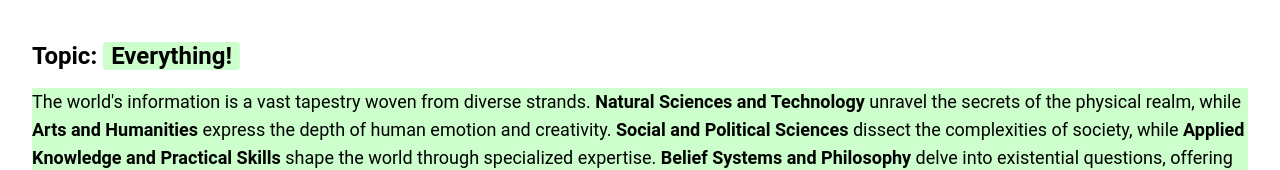
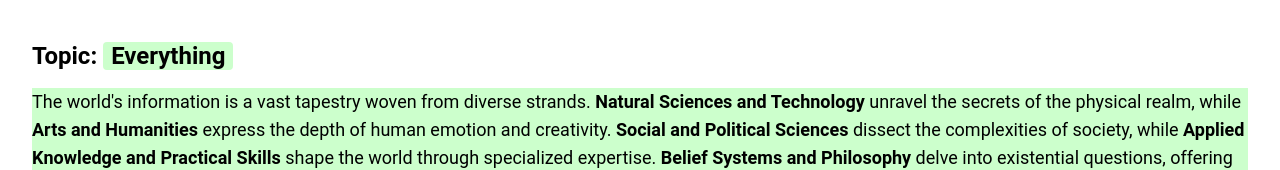
Before and after one commit to markclift/explainit, a Next.js app: page / in a window 1280 px wide. Shown: the top 170 px of the page. Built offline with nearby package versions, Linux system fonts and the light colour scheme; no server answers.

Commit message:
Adding facts to be displayed while waiting for API

```diff
--- a/components/App.tsx
+++ b/components/App.tsx
@@ -1,25 +1,52 @@
 import React, { useEffect, useState } from 'react';
-import { CircularProgressbar } from 'react-circular-progressbar';
-import 'react-circular-progressbar/dist/styles.css'; // Import the styles
 import { useAppContext } from '../context/AppContext';
-import Header from './Header'
 import Footer from './Footer'
 import Summary from './Summary'
 import Heading from './Heading'
 import TopicSelector from './TopicSelector'
 import ExperienceSlider from './ExperienceSlider'
 import GenerateButton from './GenerateButton'
+import LoadingScreen from './LoadingScreen'
 
 const App = () => {
-    const { topic, isLoading, error } = useAppContext();
+    const { topic, isLoading, error, topics, selectedTopicIndex } = useAppContext();
+    const [currentFactIndex, setCurrentFactIndex] = useState(0);
+    const [displayedFact, setDisplayedFact] = useState('');
     const [percentage, setPercentage] = useState(0);
+
+    useEffect(() => {
+        if (isLoading && topics[selectedTopicIndex]) {
+            // Initialize with the first fact
+            setCurrentFactIndex(0);
+            setDisplayedFact(topics[selectedTopicIndex]['subtopic-facts'][0]);
+        }
+    }, [isLoading, selectedTopicIndex, topics]);
+
+    useEffect(() => {
+        let factTimer = null;
+        if (isLoading) {
+            factTimer = setInterval(() => {
+                setCurrentFactIndex((prevIndex) => {
+                    const newIndex = (prevIndex + 1) % topics[selectedTopicIndex]['subtopic-facts'].length;
+                    setDisplayedFact(topics[selectedTopicIndex]['subtopic-facts'][newIndex]);
+                    return newIndex;
+                });
+            }, 7000); // Change fact every 7 seconds
+        }
+
+        return () => {
+            if (factTimer) {
+                clearInterval(factTimer);
+            }
+        };
+    }, [isLoading, selectedTopicIndex, topics]);
 
     useEffect(() => {
         let timer: NodeJS.Timeout;
         if (isLoading && percentage < 100) {
             timer = setTimeout(() => {
                 setPercentage((prevPercentage) => prevPercentage + 1);
-            }, 220);
+            }, 210); // 21 seconds for the timer to reach 100%
         } else {
             setPercentage(0);
         }
@@ -33,6 +60,8 @@ const App = () => {
             window.scrollTo(0, 0);
         }
     }, [isLoading]);
+
+    const subtopic = selectedTopicIndex >= 0 ? topics[selectedTopicIndex]['subtopic-name'] : '';
 
     return (
         <div className="flex flex-col min-h-screen relative px-8">
@@ -48,11 +77,12 @@ const App = () => {
             </main>
             <Footer />
             {isLoading && (
-                <div className="absolute inset-0 bg-gray-500 bg-opacity-50 z-50 flex items-center justify-center">
-                    <div style={{ width: 100, height: 100 }}>
-                        <CircularProgressbar value={percentage} text={`${percentage}%`} />
-                    </div>
-                </div>
+                <LoadingScreen
+                    percentage={percentage}
+                    displayedFact={displayedFact}
+                    subtopic={subtopic}
+                    currentFactIndex={currentFactIndex}
+                />
             )}
         </div>
     )
--- /dev/null
+++ b/components/LoadingScreen.tsx
@@ -0,0 +1,28 @@
+import React from 'react';
+import { CircularProgressbar } from 'react-circular-progressbar';
+import 'react-circular-progressbar/dist/styles.css'; // Import the styles
+
+interface LoadingScreenProps {
+  percentage: number;
+  displayedFact: string;
+  subtopic: string;
+  currentFactIndex: number;
+}
+
+const LoadingScreen: React.FC<LoadingScreenProps> = ({ percentage, displayedFact, subtopic, currentFactIndex }) => (
+  <div className="absolute inset-0 bg-gray-500 bg-opacity-50 z-50 flex items-center justify-center">
+    <div className="bg-white p-4 rounded shadow-md flex flex-col items-center space-y-4 w-3/4 md:w-1/2 lg:w-1/3"> {/* set fixed width here */}
+      <h2 className="text-2xl font-bold text-center">Summarizing {subtopic}...</h2> {/* increase title size */}
+      <div className="flex items-center space-x-4">
+        <div style={{ width: 100, height: 100 }}> {/* decrease CircularProgress size */}
+          <CircularProgressbar value={percentage} text={`${percentage}%`} />
+        </div>
+        <div key={currentFactIndex} className="text-xl text-center transition-opacity duration-7000 ease-in-out animate-fadeInOut">
+          <p className="overflow-ellipsis overflow-hidden max-h-[3.6rem]">{displayedFact}</p>
+        </div>
+      </div>
+    </div>
+  </div>
+);
+
+export default LoadingScreen;
--- a/components/TopicSelector.tsx
+++ b/components/TopicSelector.tsx
@@ -12,7 +12,7 @@ const TopicSelector = () => {
           className={`px-4 py-2 text-lg rounded shadow-md transition duration-300 ease-in-out transform hover:-translate-y-1 hover:scale-110 ${selectedTopicIndex === index ? 'bg-blue-600 text-white hover:bg-blue-700' : 'bg-white border border-gray-300 hover:bg-gray-100'}`}
           onClick={() => selectTopic(index)}
         >
-          {topic}
+          {topic['subtopic-name']}
         </button>
       ))}
       <TopicFreeTextEntry />
--- a/context/AppContext.tsx
+++ b/context/AppContext.tsx
@@ -6,8 +6,8 @@ const AppContext = createContext(null);
 
 export const AppProvider = ({ children }) => {
     const [summary, setSummary] = useState(initialData['initial-summary']);
-    const [topic, setTopic] = useState('Everything!');
-    const [topics, setTopics] = useState(initialData['initial-topics']);
+    const [topic, setTopic] = useState(initialData['initial-topic']);
+    const [topics, setTopics] = useState(initialData['initial-subtopics']);
     const [selectedTopicIndex, setSelectedTopicIndex] = useState(-1);
     const [customTopic, setCustomTopicText] = useState('');
     const [experienceLevels, setExperienceLevels] = useState(initialData['experience-levels']);
@@ -47,15 +47,15 @@ export const AppProvider = ({ children }) => {
         setIsLoading(true); // Set loading to true before sending request
         setError(null);
 
-        const topic = selectedTopicIndex >= 0 ? topics[selectedTopicIndex] : customTopic;
+        const subtopic = selectedTopicIndex >= 0 ? topics[selectedTopicIndex] : customTopic;
         const experience = experienceLevels[selectedExperienceLevel]['level-prompt-text'];
 
         try {
-            const result = await generateSummaryAndTopics(topic, experience);
+            const result = await generateSummaryAndTopics(subtopic['subtopic-name'], experience);
 
             setTopic(result.topic);
             setSummary(result.summary);
-            setTopics(result['sub-topics']);
+            setTopics(result.subtopics);
             setSelectedTopicIndex(-1); // Deselect the topics
             setCustomTopic(''); // Clear the custom topic text
         } catch (error) {
--- a/data.json
+++ b/data.json
@@ -1,6 +1,6 @@
 {
-    "prompt": "Please give me 5 mutually exclusive and collectively exhaustive sub-topics of the topic {topic} and a summary explaining the topic of {topic} to me as if I were {experience} in roughly 100 words. Please do not refer to me as {experience} in your response. If you refer to the sub-topics in your summary, please wrap them in html bold tags. Please return your response to me in a json format as follows: \n\n{ \n\"topic\": \"{topic}\",\n\"summary\": \"xxx\",\n\"sub-topics\": [\n\"xxx\",\n\"xxx\",\n\"xxx\",\n\"xxx\",\n\"xxx\"\n]\n}\n",
-    "experience-levels":[
+    "prompt": "Please give me 5 mutually exclusive and collectively exhaustive sub-topics of the topic {topic} and a summary explaining the topic of {topic} to me as if I were {experience} in roughly 100 words. Please do not refer to me as {experience} in your response. If you refer to the sub-topics in your summary, please wrap them in html bold tags. For each sub-topic, please also give me 3 of the most funny facts you know about the sub-topic. Start your facts with the text: \"Did you know that...\". Please return your response to me in a json format as follows\n\n{ \"topic\": \"{topic}\", \"summary\": \"xxx\", \"subtopics\": [ { \"subtopic-name\": \"xxx\", \"subtopic-facts\": [\"fact 1\", \"fact 2\", \"fact 3\"] }, { \"subtopic-name\": \"xxx\", \"subtopic-facts\": [\"fact 1\", \"fact 2\", \"fact 3\"] }, { \"subtopic-name\": \"xxx\", \"subtopic-facts\": [\"fact 1\", \"fact 2\", \"fact 3\"] }, { \"subtopic-name\": \"xxx\", \"subtopic-facts\": [\"fact 1\", \"fact 2\", \"fact 3\"] }, { \"subtopic-name\": \"xxx\", \"subtopic-facts\": [\"fact 1\", \"fact 2\", \"fact 3\"] } ] }",
+    "experience-levels": [
         {
             "level-label": "Pre-school",
             "level-prompt-text": "a pre-school student"
@@ -18,12 +18,48 @@
             "level-prompt-text": "an expert on the topic"
         }
     ],
+    "initial-topic": "Everything",
     "initial-summary": "The world's information is a vast tapestry woven from diverse strands. <b>Natural Sciences and Technology</b> unravel the secrets of the physical realm, while <b>Arts and Humanities</b> express the depth of human emotion and creativity. <b>Social and Political Sciences</b> dissect the complexities of society, while <b>Applied Knowledge and Practical Skills</b> shape the world through specialized expertise. <b>Belief Systems and Philosophy</b> delve into existential questions, offering wisdom and spiritual guidance.",
-    "initial-topics": [
-        "Natural Sciences and Technology",
-        "Arts and Humanities",
-        "Social and Political Sciences",
-        "Applied Knowledge and Practical Skills",
-        "Belief Systems and Philosophy"
+    "initial-subtopics": [
+        {
+            "subtopic-name": "Natural Sciences and Technology",
+            "subtopic-facts": [
+                "Did you know that bananas are berries, while strawberries are not?",
+                "Did you know that the average cloud weighs about the same as 100 elephants?",
+                "Did you know that the world's smallest computer is smaller than a grain of rice?"
+            ]
+        },
+        {
+            "subtopic-name": "Arts and Humanities",
+            "subtopic-facts": [
+                "Did you know that the word 'avocado' comes from the Aztec word for testicle? Enjoy your guacamole!",
+                "Did you know that the Mona Lisa has no eyebrows? It was fashionable in Renaissance Florence to shave them off!",
+                "Did you know that the shortest war in history was between Britain and Zanzibar in 1896? It lasted only 38 minutes!"
+            ]
+        },
+        {
+            "subtopic-name": "Social and Political Sciences",
+            "subtopic-facts": [
+                "Did you know that Iceland elected a comedian as its mayor? Jón Gnarr ran as a joke and won!",
+                "Did you know that the average person spends six months of their life waiting for red lights to turn green?",
+                "Did you know that there is a town in Norway called Hell? Surprisingly, it freezes over quite frequently!"
+            ]
+        },
+        {
+            "subtopic-name": "Applied Knowledge and Practical Skills",
+            "subtopic-facts": [
+                "Did you know that the microwave was invented accidentally? A scientist noticed a chocolate bar in his pocket melted while working on radar!",
+                "Did you know that bubble wrap was originally intended to be wallpaper? It didn't stick, but it sure popped!",
+                "Did you know that astronauts use tortillas instead of bread for sandwiches? Crumbs in space can be a hazard!"
+            ]
+        },
+        {
+            "subtopic-name": "Belief Systems and Philosophy",
+            "subtopic-facts": [
+                "Did you know that there is a religion called Pastafarianism that worships the Flying Spaghetti Monster?",
+                "Did you know that the philosopher Diogenes lived in a barrel and mocked Alexander the Great? Talk about minimalism!",
+                "Did you know that the philosopher René Descartes believed that animals were automata, like robots? I wonder what his pets thought about that!"
+            ]
+        }
     ]
 }
--- a/services/api.ts
+++ b/services/api.ts
@@ -19,7 +19,7 @@ const generateSummaryAndTopics = async (topic: string, experience: string) => {
     const response = await openai.createChatCompletion({
       model: "gpt-3.5-turbo",
       messages: GPT35TurboMessage,
-      max_tokens: 300,
+      max_tokens: 1000,
       temperature: 0,
     });
 
```
Also changed, not shown: tailwind.config.js (+9 -0 lines).
